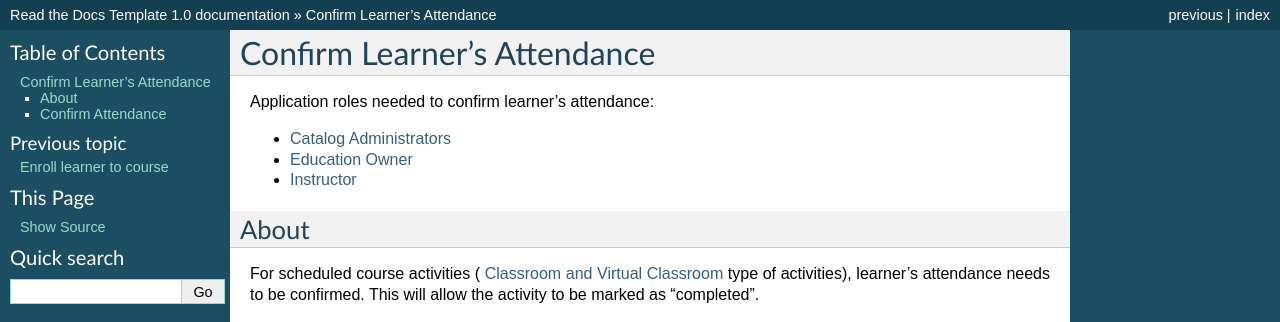
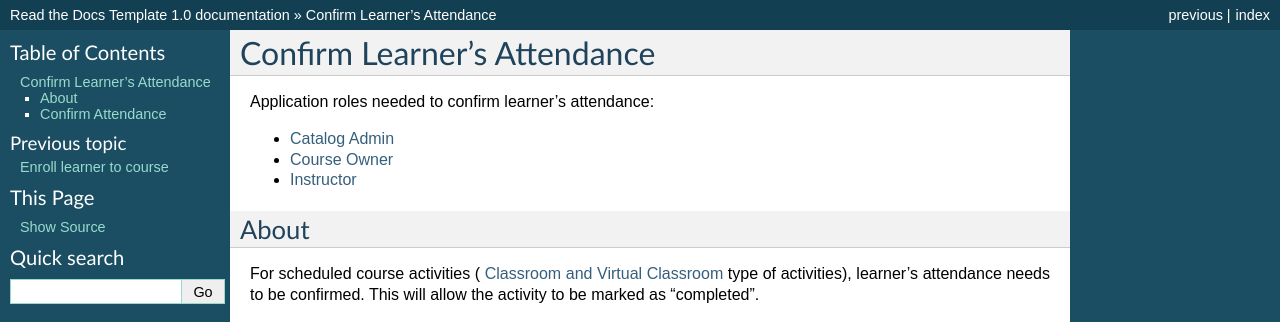
Before and after one commit to pslisko/performa365docs, a Sphinx documentation site: the page built from docs/howto/confirm_attendance.rst, in a window 1280 px wide. Shown: the top 322 px of the page. Built offline with Sphinx 7.4.7, drawn with Linux system fonts in a browser that asks for light colours; pages that are not in the unit, such as notebooks, are missing from menus.

Commit message:
Update confirm_attendance.rst

```diff
--- a/docs/howto/confirm_attendance.rst
+++ b/docs/howto/confirm_attendance.rst
@@ -5,9 +5,9 @@ Confirm Learner's Attendance
 
 Application roles needed to confirm learner's attendance:
 
-* :ref:`Catalog Administrators <catalog_administrator>`
+* :ref:`Catalog Admin <catalog_administrator>`
 
-* :ref:`Education Owner <course_owner>`
+* :ref:`Course Owner <course_owner>`
 
 * :ref:`Instructor <instructor>`
 
```
